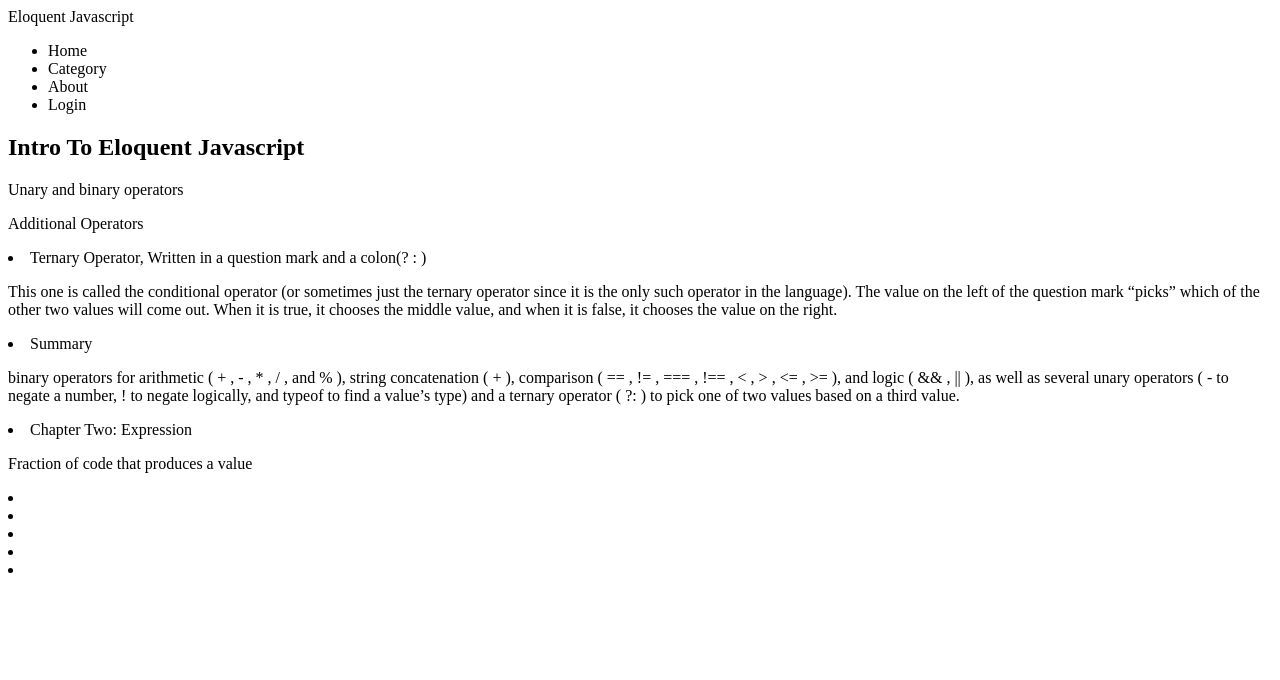
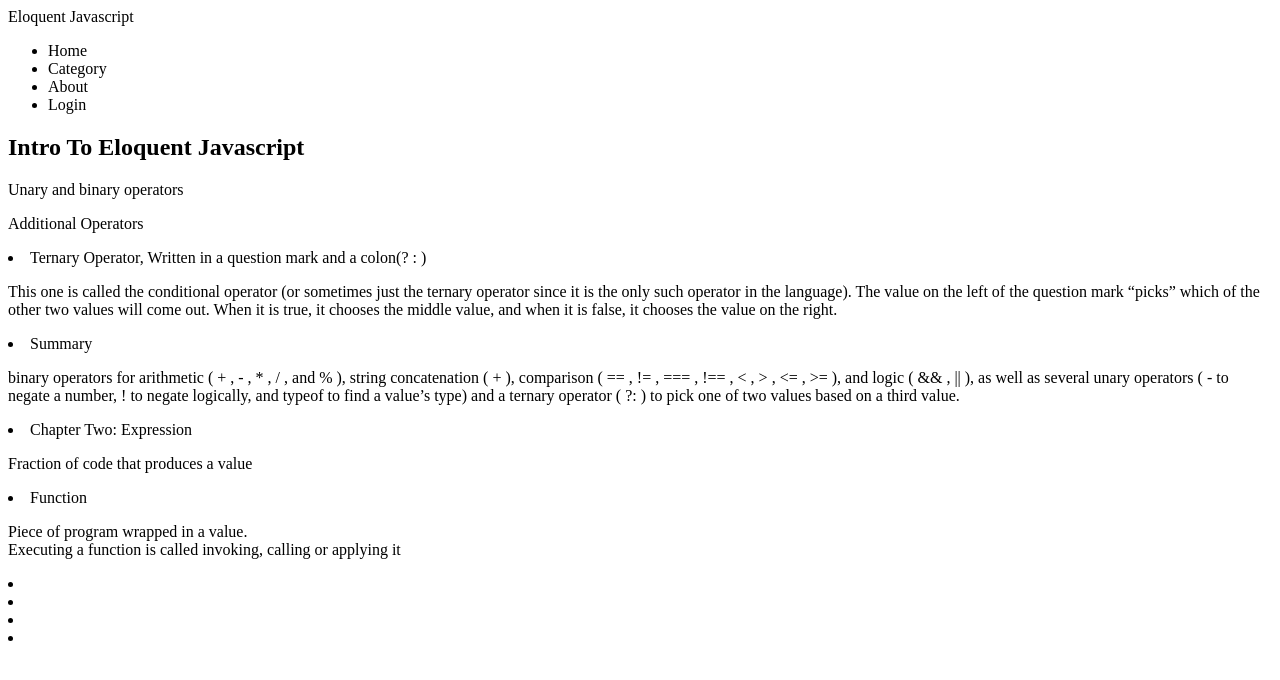
Before and after one commit to Kelvin-kariuki/Eloquent-Java, a plain HTML site: page index.html in a window 1280 px wide. Drawn offline with Linux system fonts and the light colour scheme.

Commit message:
Continuation of functions tomorrow

```diff
--- a/index.html
+++ b/index.html
@@ -36,7 +36,8 @@
             on a third value.</p>
         <li>Chapter Two: Expression</li>
         <p>Fraction of code that produces a value</p>
-        <li></li>
+        <li>Function</li>
+        <p>Piece of program wrapped in a value. <br> Executing a function is called invoking, calling or applying it</p>
         <li></li>
         <li></li>
         <li></li>
```
